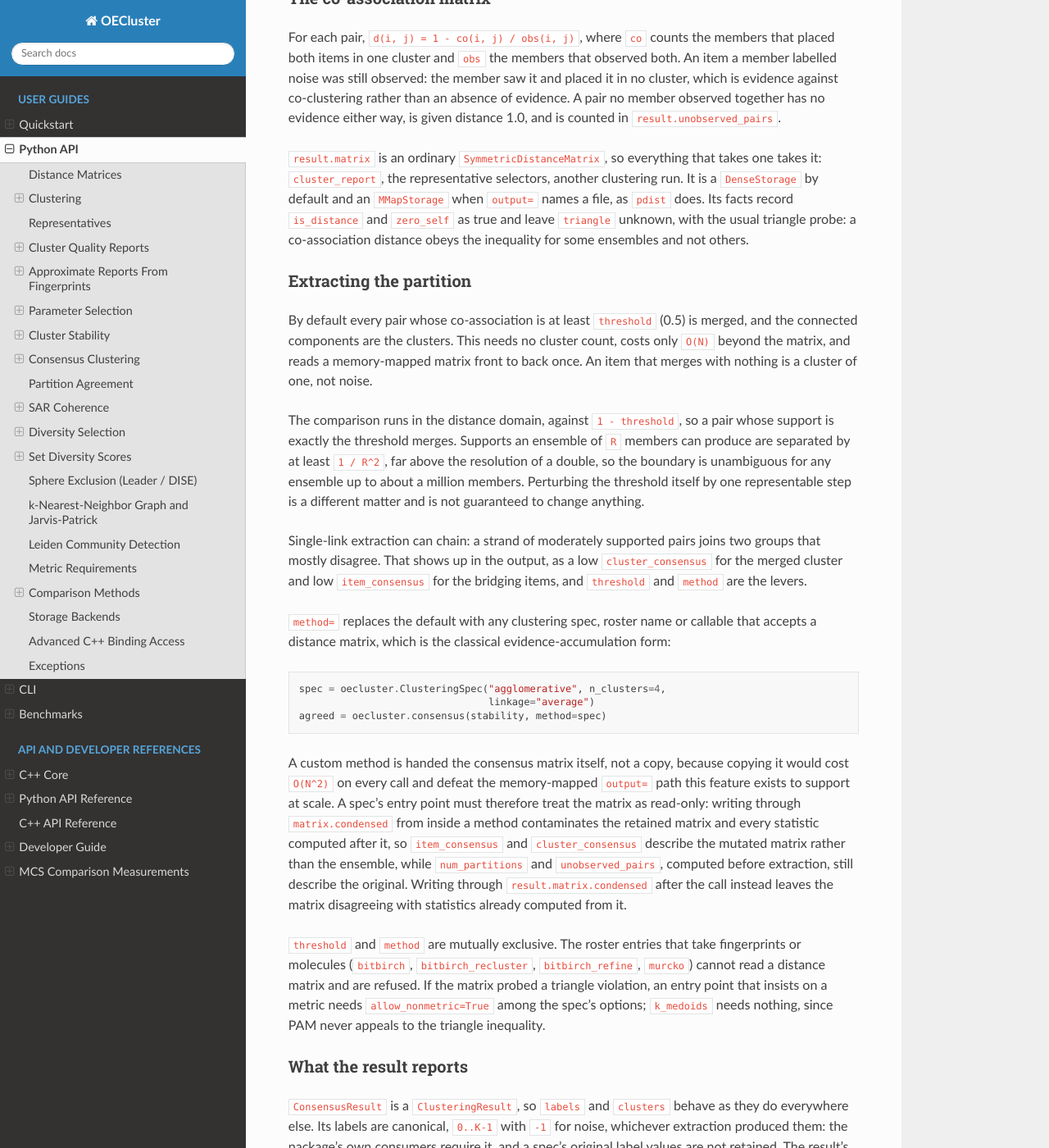
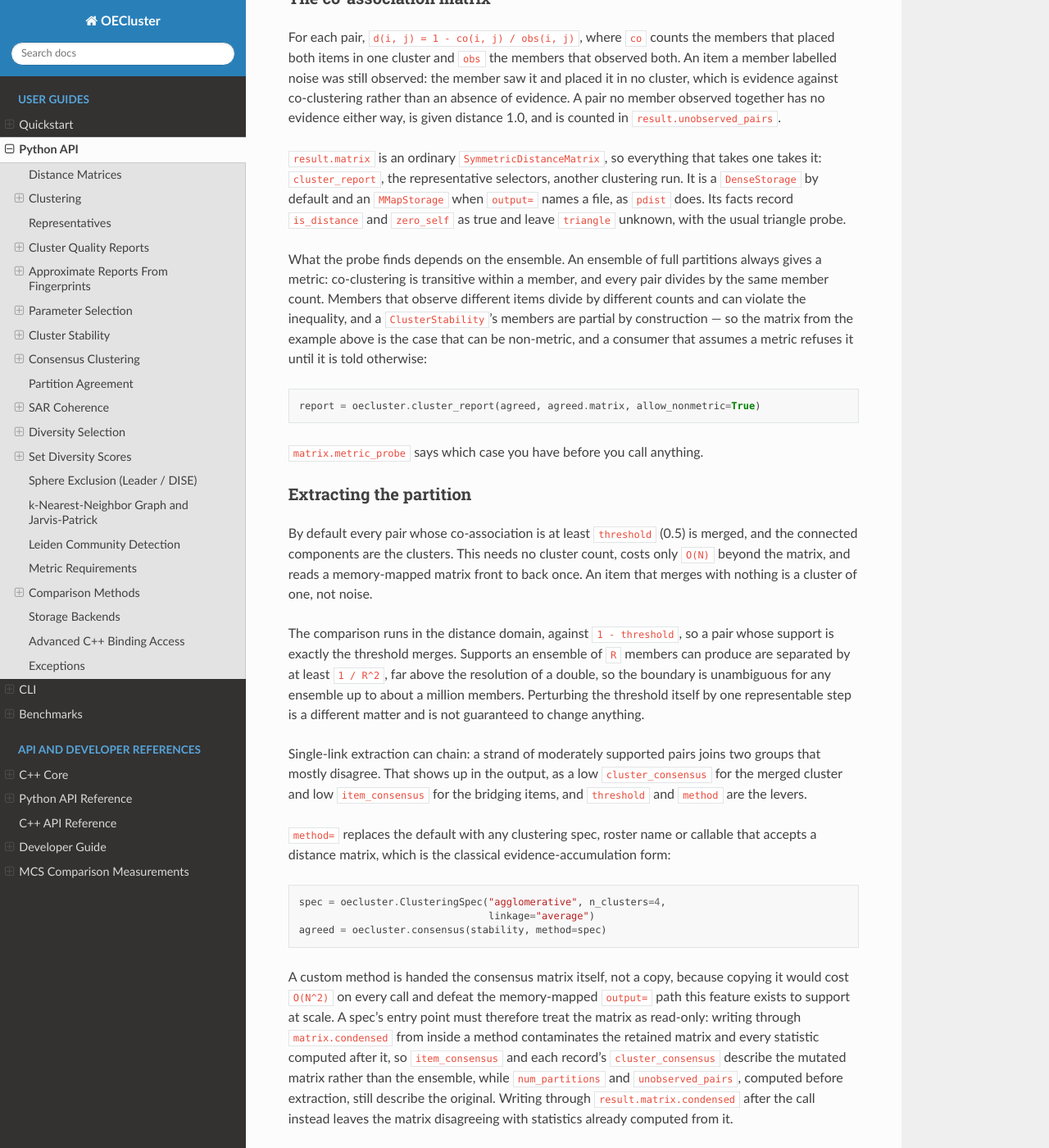
Before and after one commit to scott-arne/oecluster, a Sphinx documentation site: the page built from docs/python-api.md, in a window 1280 px wide and 1400 px high, scrolled down 23352 px. Shown: the whole window at 82% size. Built offline with Sphinx 7.4.7 and the Read the Docs theme 3.1.0, drawn with Linux system fonts in a browser that asks for light colours; pages that are not in the unit, such as notebooks, are missing from menus; the version number is read from the project's files by our own code; some of the changed text lies outside the part shown.

Commit message:
docs: scope the consensus matrix, NaN and memory claims
"everything that takes one takes it" was false for the feature's own
headline example: a co-association matrix built from partial members can
violate the triangle inequality, and cluster_report then refuses it. Say
which ensembles can produce a non-metric matrix and why, and show
allow_nonmetric where a reader consuming result.matrix will meet it,
rather than only under method=.

cluster_consensus is a ConsensusRecord field reached through records, as
the attribute table already says, not a ConsensusResult attribute.

item_consensus is NaN for an item the extraction left unlabelled as well
as for a cluster of one, which both the C++ guide and the header state.

The transient ensemble cost covers the flattened arrays but not the
Python lists the SWIG vectors are filled from, which dominate it; the
spec carried that clause and the shipped text dropped it.

````diff
--- a/docs/python-api.md
+++ b/docs/python-api.md
@@ -1157,8 +1157,21 @@ takes one takes it: `cluster_report`, the representative selectors, another
 clustering run. It is a `DenseStorage` by default and an `MMapStorage` when
 `output=` names a file, as `pdist` does. Its facts record `is_distance` and
 `zero_self` as true and leave `triangle` unknown, with the usual triangle
-probe: a co-association distance obeys the inequality for some ensembles and
-not others.
+probe.
+
+What the probe finds depends on the ensemble. An ensemble of full partitions
+always gives a metric: co-clustering is transitive within a member, and every
+pair divides by the same member count. Members that observe different items
+divide by different counts and can violate the inequality, and a
+`ClusterStability`'s members are partial by construction — so the matrix from
+the example above is the case that can be non-metric, and a consumer that
+assumes a metric refuses it until it is told otherwise:
+
+```python
+report = oecluster.cluster_report(agreed, agreed.matrix, allow_nonmetric=True)
+```
+
+`matrix.metric_probe` says which case you have before you call anything.
 
 ### Extracting the partition
 
@@ -1196,7 +1209,7 @@ copying it would cost `O(N^2)` on every call and defeat the memory-mapped
 `output=` path this feature exists to support at scale. A spec's entry point
 must therefore treat the matrix as read-only: writing through
 `matrix.condensed` from inside a method contaminates the retained matrix
-and every statistic computed after it, so `item_consensus` and
+and every statistic computed after it, so `item_consensus` and each record's
 `cluster_consensus` describe the mutated matrix rather than the ensemble,
 while `num_partitions` and `unobserved_pairs`, computed before extraction,
 still describe the original. Writing through `result.matrix.condensed`
@@ -1233,10 +1246,12 @@ in-place writes, but `labels` and the matrix are writable like any
 | `agreement`, `mean_agreement` | one adjusted Rand index per member, and the mean over the defined ones |
 | `columns`, `to_table()` | the record fields and a fresh list of tuples |
 
-`item_consensus` and `cluster_consensus` are Monti's consensus statistics.
-An item that travels with its cluster in every member scores 1.0; an item
-merged in over a thin bridge scores near the threshold or below. Both are
-NaN for a cluster of one. `agreement` compares the consensus with each
+`item_consensus` and each record's `cluster_consensus` are Monti's consensus
+statistics. An item that travels with its cluster in every member scores 1.0;
+an item merged in over a thin bridge scores near the threshold or below. Both
+are NaN for a cluster of one, and `item_consensus` is NaN as well for an item
+the extraction left unlabelled, which a `method=` spec that emits noise can
+produce. `agreement` compares the consensus with each
 member over the items that member observed, and `noise` chooses how
 `partition_agreement` treats noise there; it never affects the matrix.
 
@@ -1246,7 +1261,9 @@ The matrix dominates: `4 N (N - 1)` bytes, which is 100 MB at 5000 items and
 1.6 GB at 20000, the scale at which `output=` starts to matter. Beside it
 the kernel holds one membership bitmask per item (`8 N ceil(R / 64)` bytes)
 and the ensemble is copied once into contiguous native vectors (about
-`12 R N` bytes for full partitions). Extraction needs `O(N)`.
+`12 R N` bytes for full partitions, plus the Python lists the SWIG vectors
+are filled from, which dominate that figure while the call is being built).
+Extraction needs `O(N)`.
 
 ## Partition Agreement
 
````
